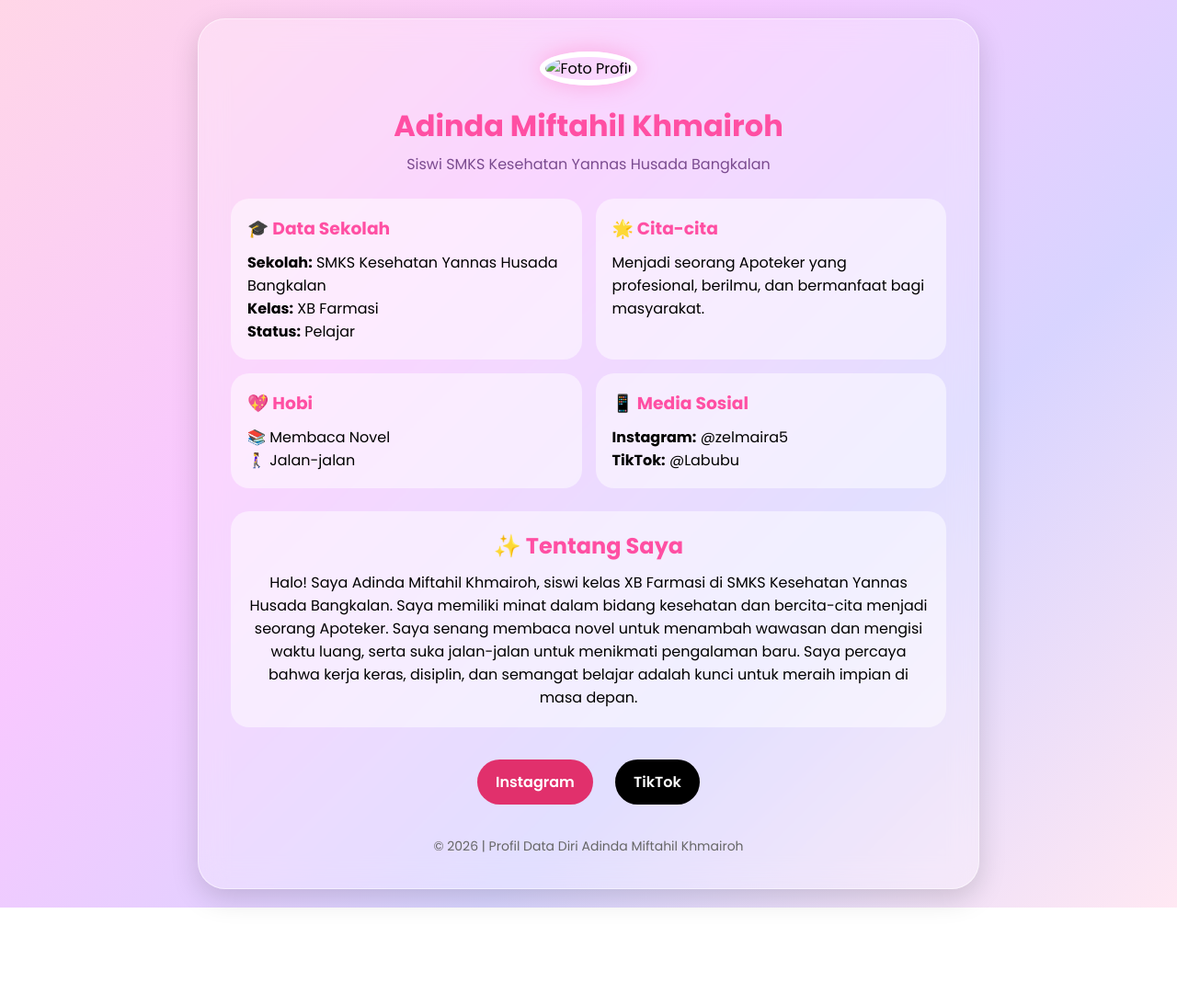
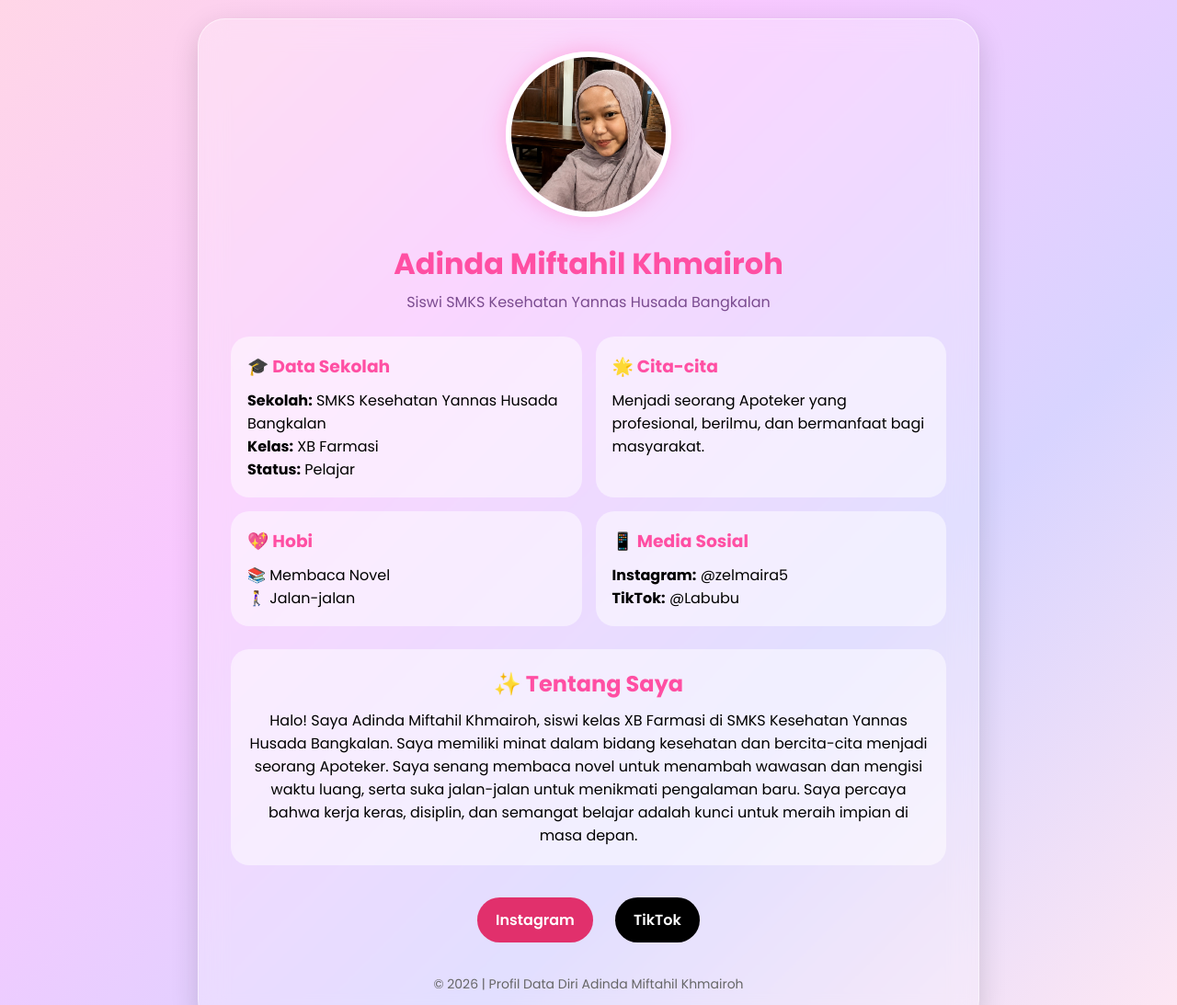
Before and after one commit to khmairohadinda-afk/profil, a plain HTML site: page index.html in a window 1280 px wide. Shown: the top 1093 px of the page at 92% size. Before the commit the page ends 987 px from the top, so only its background shows below. Drawn offline with Linux system fonts and the light colour scheme.

Commit message:
index.html

```diff
--- a/index.html
+++ b/index.html
@@ -224,9 +224,8 @@ h1{
 
 <div class="card">
 
-    <!-- Ganti foto.jpg dengan nama foto milikmu -->
 
-    <img src="foto.jpg" alt="Foto Profil" class="profile-img">
+    <img src="WhatsApp Image 2026-06-07 at 18.42.27 (1).jpeg" alt="Foto Profil" class="profile-img">
 
     <h1>Adinda Miftahil Khmairoh</h1>
 
```
